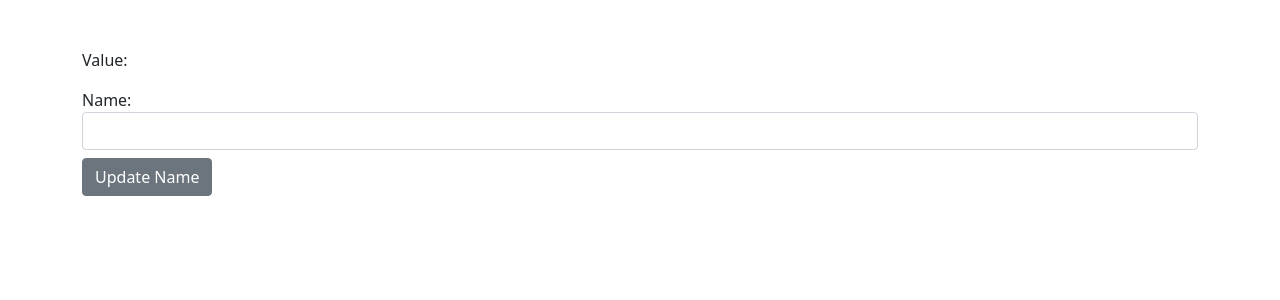
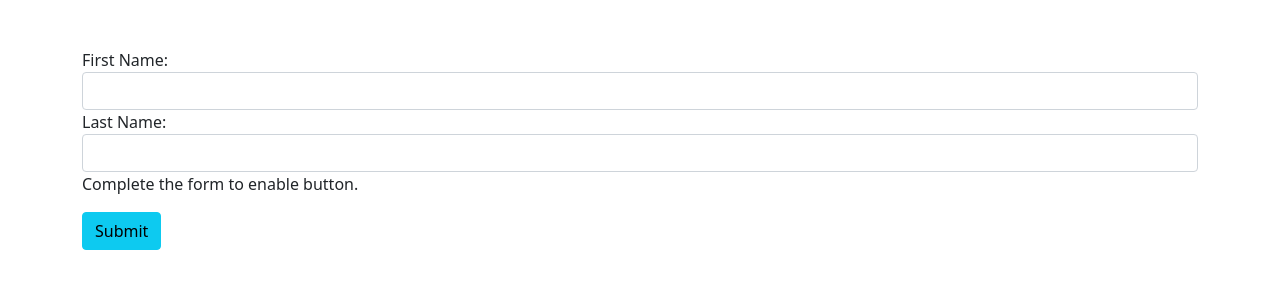
Before and after one commit to kouameYao/angular-forms, an Angular app: page / in a window 1280 px wide. Shown: the top 300 px of the page. Built offline with nearby package versions, Linux system fonts and the light colour scheme.

Commit message:
Grouping form control group

```diff
--- a/src/app/app.component.html
+++ b/src/app/app.component.html
@@ -10,5 +10,5 @@
 </div> -->
 
 <div class="container mt-5">
-  <app-name-editor></app-name-editor>
+  <app-profile-editor></app-profile-editor>
 </div>
--- a/src/app/app.module.ts
+++ b/src/app/app.module.ts
@@ -8,6 +8,7 @@
 import { ChildComponent } from './child/child.component';
 import { HeroFormComponent } from './hero-form/hero-form.component';
 import { NameEditorComponent } from './name-editor/name-editor.component';
+import { ProfileEditorComponent } from './profile-editor/profile-editor.component';
 
 @NgModule({
   declarations: [
@@ -16,7 +17,8 @@
     LoginComponent,
     ChildComponent,
     HeroFormComponent,
-    NameEditorComponent
+    NameEditorComponent,
+    ProfileEditorComponent
    ],
   imports: [
     BrowserModule,
--- /dev/null
+++ b/src/app/profile-editor/profile-editor.component.html
@@ -0,0 +1,10 @@
+<form [formGroup]="profileForm" (ngSubmit)="onSubmit()">
+
+  <label for="first-name">First Name: </label>
+  <input id="first-name" type="text" class="form-control" formControlName="firstName">
+
+  <label for="last-name">Last Name: </label>
+  <input id="last-name" type="text" class="form-control" formControlName="lastName">
+  <p>Complete the form to enable button.</p>
+  <button type="submit" class="btn btn-info" [disabled]="!profileForm.valid">Submit</button>
+</form>
--- /dev/null
+++ b/src/app/profile-editor/profile-editor.component.ts
@@ -0,0 +1,24 @@
+import { Component, OnInit } from '@angular/core';
+import { FormGroup, FormControl } from '@angular/forms';
+
+@Component({
+  selector: 'app-profile-editor',
+  templateUrl: './profile-editor.component.html',
+  styleUrls: ['./profile-editor.component.css']
+})
+export class ProfileEditorComponent implements OnInit {
+
+  profileForm = new FormGroup({
+    firstName : new FormControl(''),
+    lastName : new FormControl(''),
+  })
+  constructor() { }
+
+  ngOnInit(): void {
+  }
+
+  onSubmit() {
+    console.warn(this.profileForm.value);
+  }
+
+}
```
Also changed, not shown: src/app/profile-editor/profile-editor.component.css (added), 1 other file (tests, documents, lock files or other folders).
